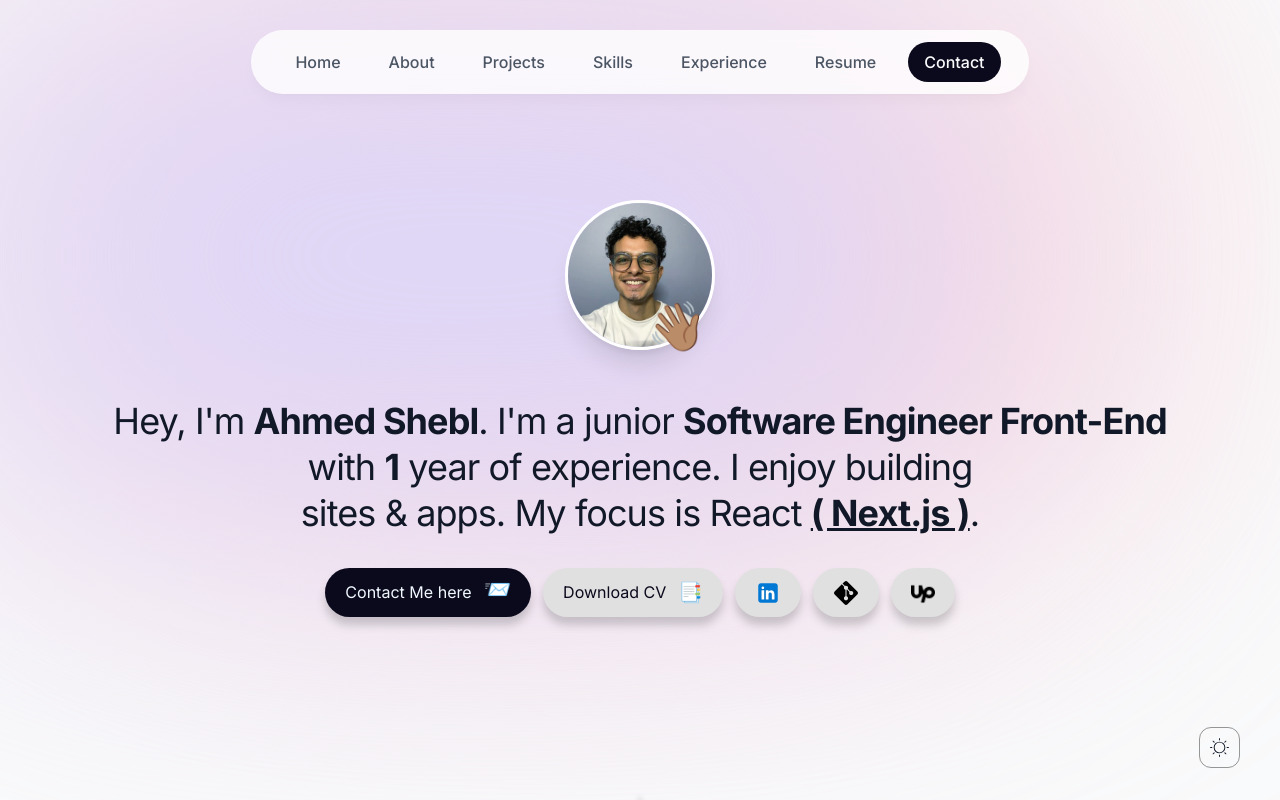
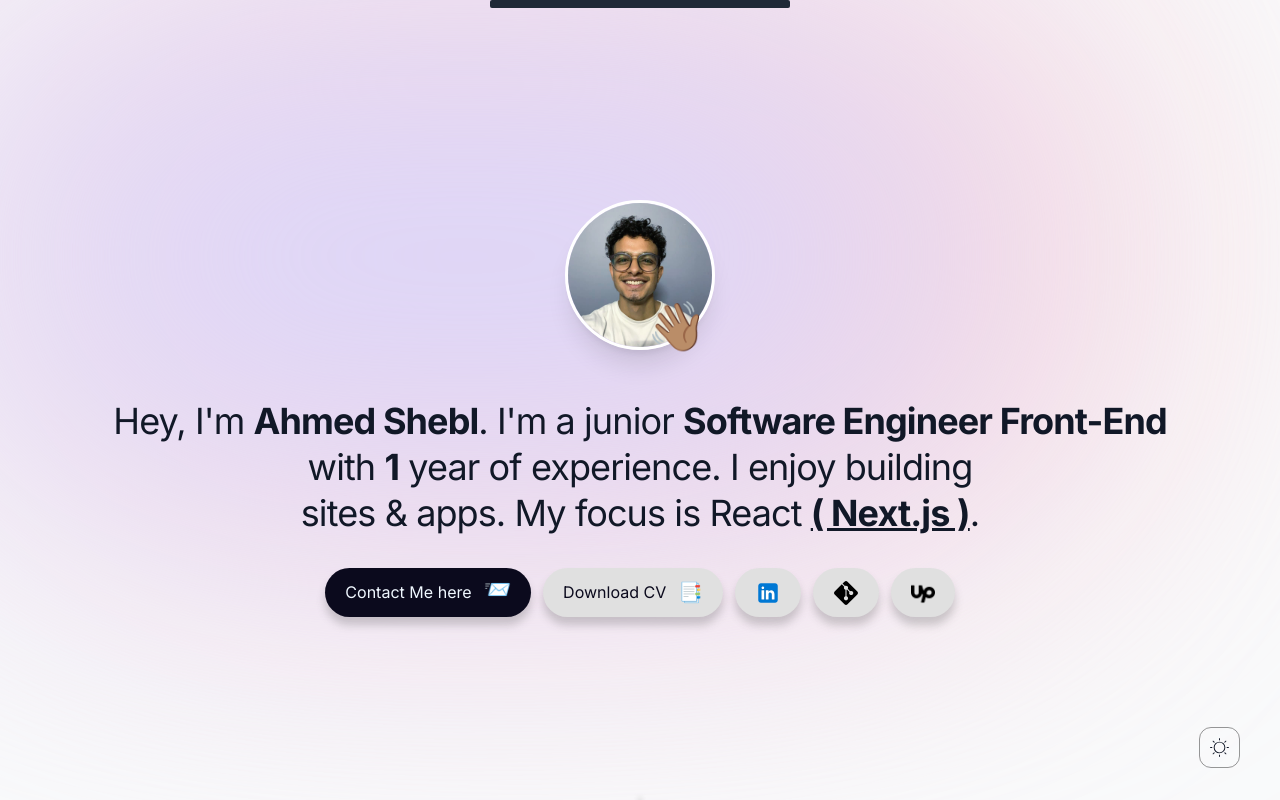
Before and after one commit to shebll/shebll.com, a Next.js app: page / in a window 1280 px wide. Shown: the top 800 px of the page. Built offline with nearby package versions, Linux system fonts and the light colour scheme; no server answers.

Commit message:
update header

```diff
--- a/app/components/Header.tsx
+++ b/app/components/Header.tsx
@@ -5,13 +5,19 @@ import { useActiveSection } from "@/context/active-section-context";
 import Link from "next/link";
 
 import { links } from "@/lib/data";
+import useScrollingUp from "@/utils/hooks/ScrollingUp";
 
 function Header() {
   const { activeSection, setActiveSection } = useActiveSection();
+  const { scrollingUp, setScrollingUp } = useScrollingUp();
   return (
     <header>
       <LazyMotion features={domAnimation}>
-        <div className="fixed w-full z-50 flex justify-center sm:top-[30px]">
+        <div
+          className={`fixed w-full z-50 flex justify-center transition-all ${
+            scrollingUp ? "sm:top-[30px]" : "sm:top-[-100px] "
+          }`}
+        >
           <m.section
             className="px-1 md:px-7 py-3 flex justify-center items-center rounded-none  sm:rounded-full border-white
           bg-white bg-opacity-80 shadow-lg shadow-black/[0.03] backdrop-blur-[0.5rem] overflow-hidden
@@ -48,7 +54,7 @@ function Header() {
                     {link.name === activeSection && (
                       <m.span
                         layoutId="underline"
-                        className=" inset-0  absolute bg-[#0b0a1d] rounded-full -z-10 dark:bg-[#e0e0e0]"
+                        className="inset-0  absolute bg-[#0b0a1d] rounded-full -z-10 dark:bg-[#e0e0e0]"
                       />
                     )}
                     {link.name}
@@ -58,6 +64,12 @@ function Header() {
             </nav>
           </m.section>
         </div>
+        {!scrollingUp && (
+          <div
+            onClick={() => setScrollingUp(true)}
+            className={`fixed w-[300px] z-50 left-[50%] translate-x-[-50%] rounded-sm cursor-pointer h-2 dark:bg-gray-300 bg-gray-800 top-[-10px] sm:top-[0px] transition-all `}
+          />
+        )}
       </LazyMotion>
     </header>
   );
--- /dev/null
+++ b/utils/hooks/ScrollingUp.tsx
@@ -0,0 +1,32 @@
+"use client";
+
+import { useEffect, useState } from "react";
+
+function useScrollingUp() {
+  const [scrollingUp, setScrollingUp] = useState(true); // Set the initial value to true
+  const [prevScrollY, setPrevScrollY] = useState(0);
+
+  useEffect(() => {
+    const handleScroll = () => {
+      const currentScrollY = window.scrollY;
+
+      if (currentScrollY < prevScrollY) {
+        setScrollingUp(true);
+      } else {
+        setScrollingUp(false);
+      }
+
+      setPrevScrollY(currentScrollY);
+    };
+
+    window.addEventListener("scroll", handleScroll);
+
+    return () => {
+      window.removeEventListener("scroll", handleScroll);
+    };
+  }, [prevScrollY]);
+
+  return { scrollingUp, setScrollingUp };
+}
+
+export default useScrollingUp;
```
